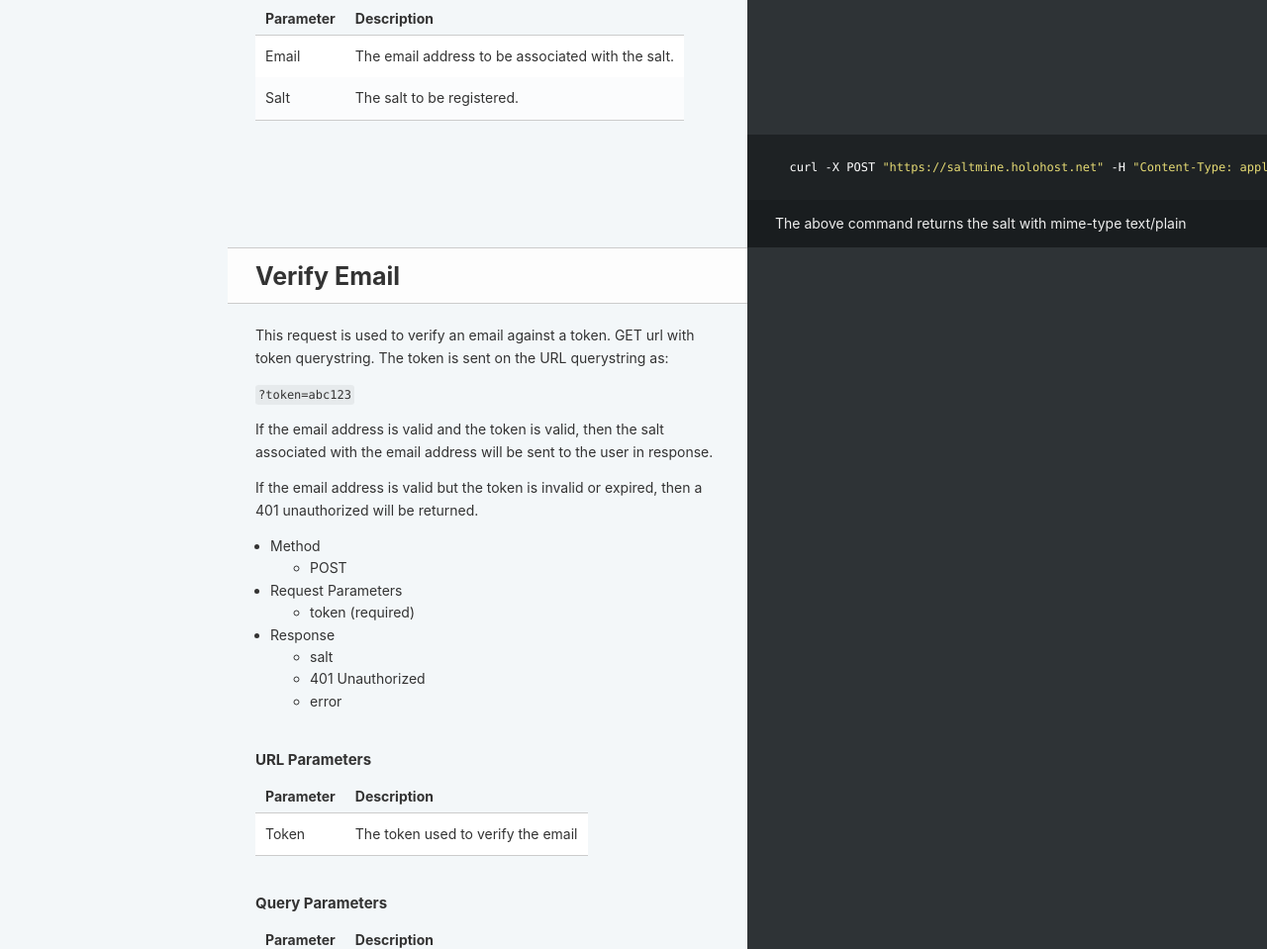
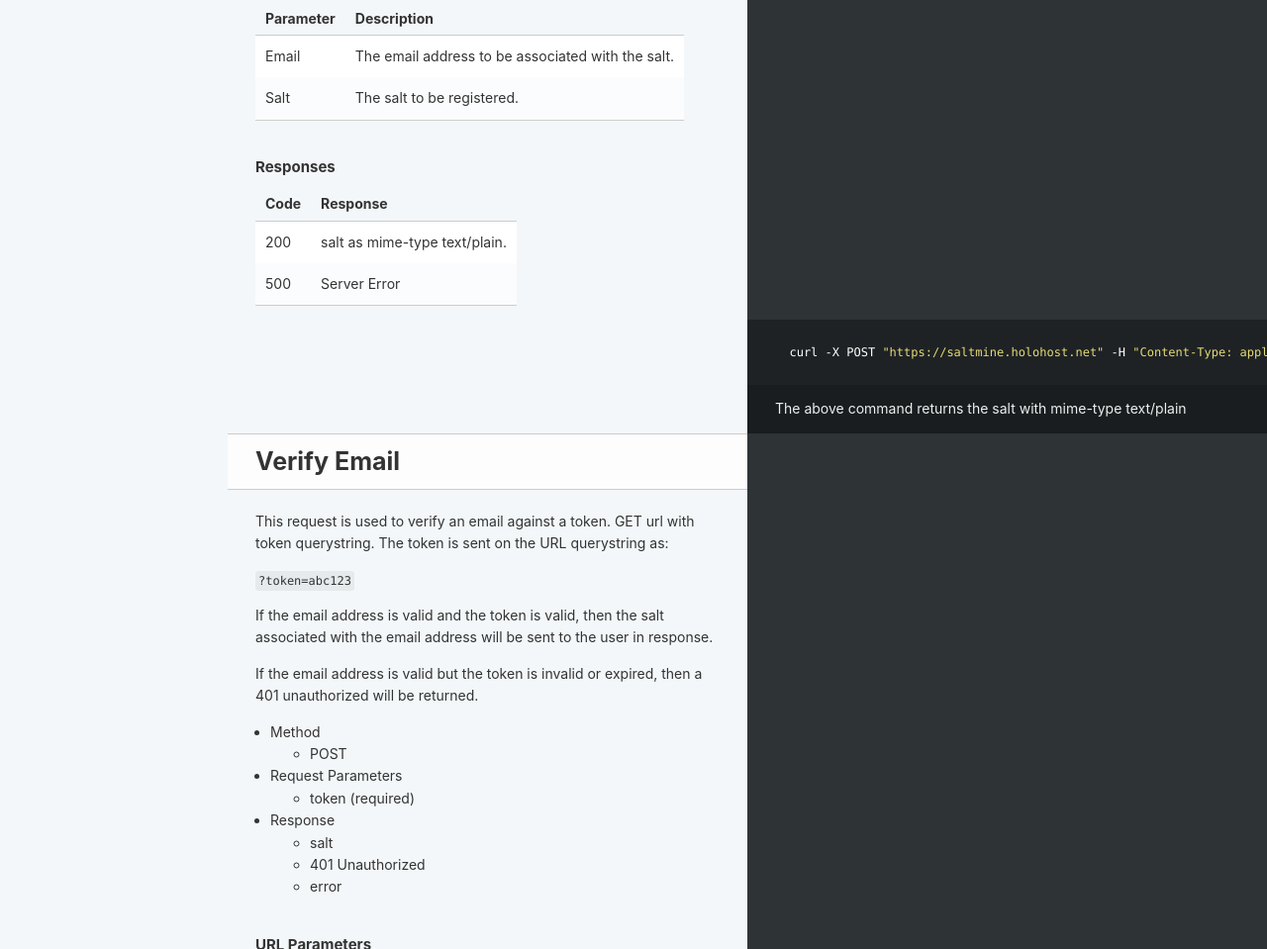
Before and after one commit to Holo-Host/saltmine, a plain HTML site: page docs/index.html in a window 1280 px wide. Shown: the part 2176-3135 px from the top of the page at 99% size. Drawn offline with Linux system fonts and the light colour scheme.

Commit message:
register salt, responses updated

```diff
--- a/docs/index.html
+++ b/docs/index.html
@@ -250,6 +250,9 @@
                   <li>
                     <a href="#query-parameters-2" class="toc-h2 toc-link" data-title="Query Parameters">Query Parameters</a>
                   </li>
+                  <li>
+                    <a href="#responses-2" class="toc-h2 toc-link" data-title="Responses">Responses</a>
+                  </li>
               </ul>
           </li>
           <li>
@@ -392,6 +395,22 @@ At present, we have language bindings for command line / shell scripts!
 <td>The salt to be registered.</td>
 </tr>
 </tbody></table>
+<h3 id='responses-2'>Responses</h3>
+<table><thead>
+<tr>
+<th>Code</th>
+<th>Response</th>
+</tr>
+</thead><tbody>
+<tr>
+<td>200</td>
+<td>salt as mime-type text/plain.</td>
+</tr>
+<tr>
+<td>500</td>
+<td>Server Error</td>
+</tr>
+</tbody></table>
 <pre class="highlight shell tab-shell"><code>  curl -X POST <span class="s2">"https://saltmine.holohost.net"</span> -H <span class="s2">"Content-Type: application/x-www-form-urlencoded"</span> --data <span class="s2">"email=address%40domain.com&amp;salt=abc123"</span>
 </code></pre>
 <blockquote>
```
